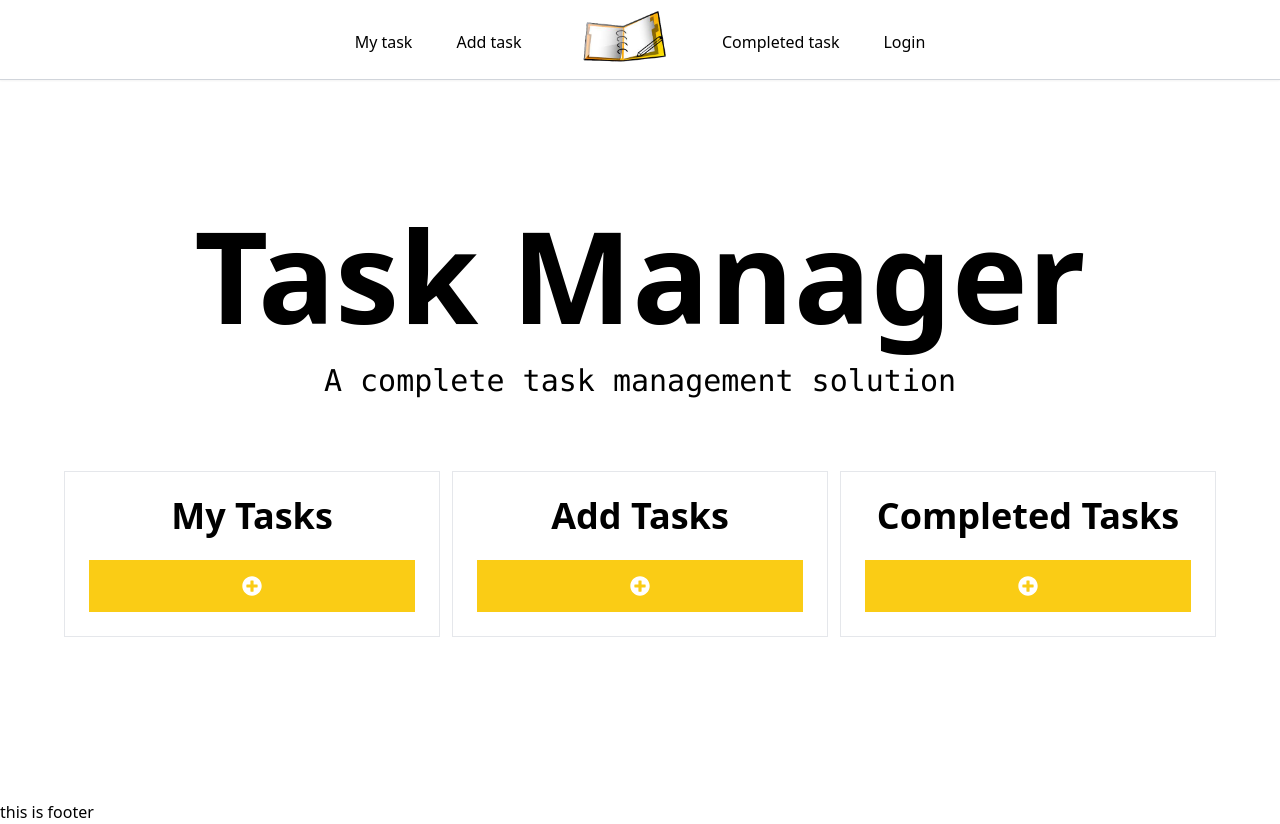
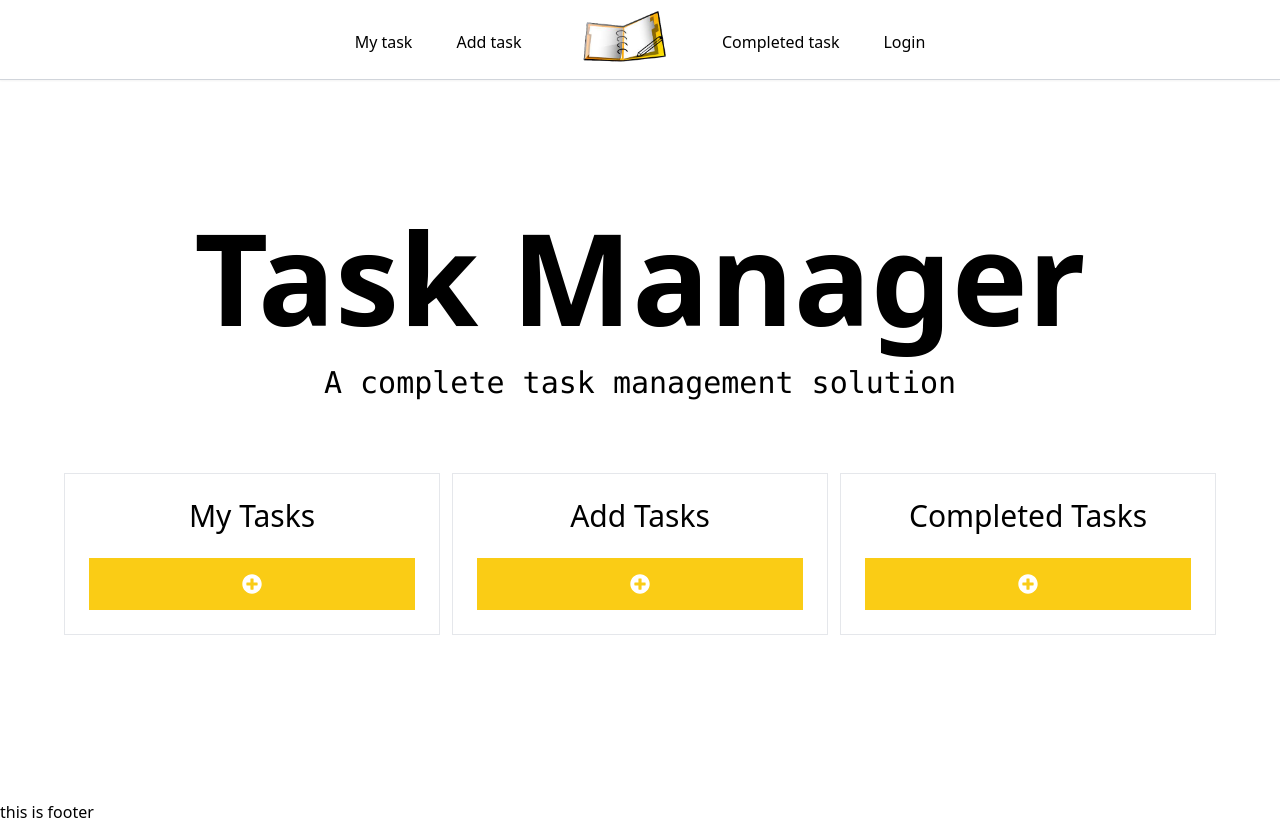
Before and after one commit to imtiajul-islam-d/task_management_MERN, a React (Create React App) app: page / in a window 1280 px wide. Built offline with nearby package versions, Linux system fonts and the light colour scheme; no server answers.

Commit message:
correction on task list

```diff
--- a/src/Pages/Home/Category/Category.js
+++ b/src/Pages/Home/Category/Category.js
@@ -7,9 +7,9 @@ const Category = () => {
     <section className="py-6 sm:py-12 dark:bg-gray-800 dark:text-gray-100">
       <div className="container p-6 mx-auto space-y-8">
         <div className="grid grid-cols-1 gap-3 lg:grid-cols-3">
-          <article className="flex flex-col dark:bg-gray-900 border hover:shadow-md hover:scale-105 transition">
+          <article className="flex flex-col dark:bg-gray-900 border hover:shadow-md hover:scale-105 hover:font-bold transition">
             <div>
-              <p className="mt-6 text-center text-4xl font-bold">My Tasks</p>
+              <p className="mt-6 text-center text-3xl">My Tasks</p>
             </div>
             <div className="flex flex-col flex-1 p-6">
               <Link className="bg-yellow-400 hover:bg-yellow-300 text-white hover:text-black p-4 flex items-center justify-center transition">
@@ -20,9 +20,9 @@ const Category = () => {
             </div>
           </article>
           {/* two */}
-          <article className="flex flex-col dark:bg-gray-900 border hover:shadow-md hover:scale-105 transition">
+          <article className="flex flex-col dark:bg-gray-900 border hover:shadow-md hover:scale-105 hover:font-bold transition">
             <div>
-              <p className="mt-6 text-center text-4xl font-bold">Add Tasks</p>
+              <p className="mt-6 text-center text-3xl">Add Tasks</p>
             </div>
             <div className="flex flex-col flex-1 p-6">
               <Link className="bg-yellow-400 hover:bg-yellow-300 text-white hover:text-black p-4 flex items-center justify-center transition">
@@ -33,9 +33,9 @@ const Category = () => {
             </div>
           </article>
           {/* three */}
-          <article className="flex flex-col dark:bg-gray-900 border hover:shadow-md hover:scale-105 transition">
+          <article className="flex flex-col dark:bg-gray-900 border hover:shadow-md hover:scale-105 hover:font-bold transition">
             <div>
-              <p className="mt-6 text-center text-4xl font-bold">Completed Tasks</p>
+              <p className="mt-6 text-center text-3xl">Completed Tasks</p>
             </div>
             <div className="flex flex-col flex-1 p-6">
               <Link className="bg-yellow-400 hover:bg-yellow-300 text-white hover:text-black p-4 flex items-center justify-center transition">
```
